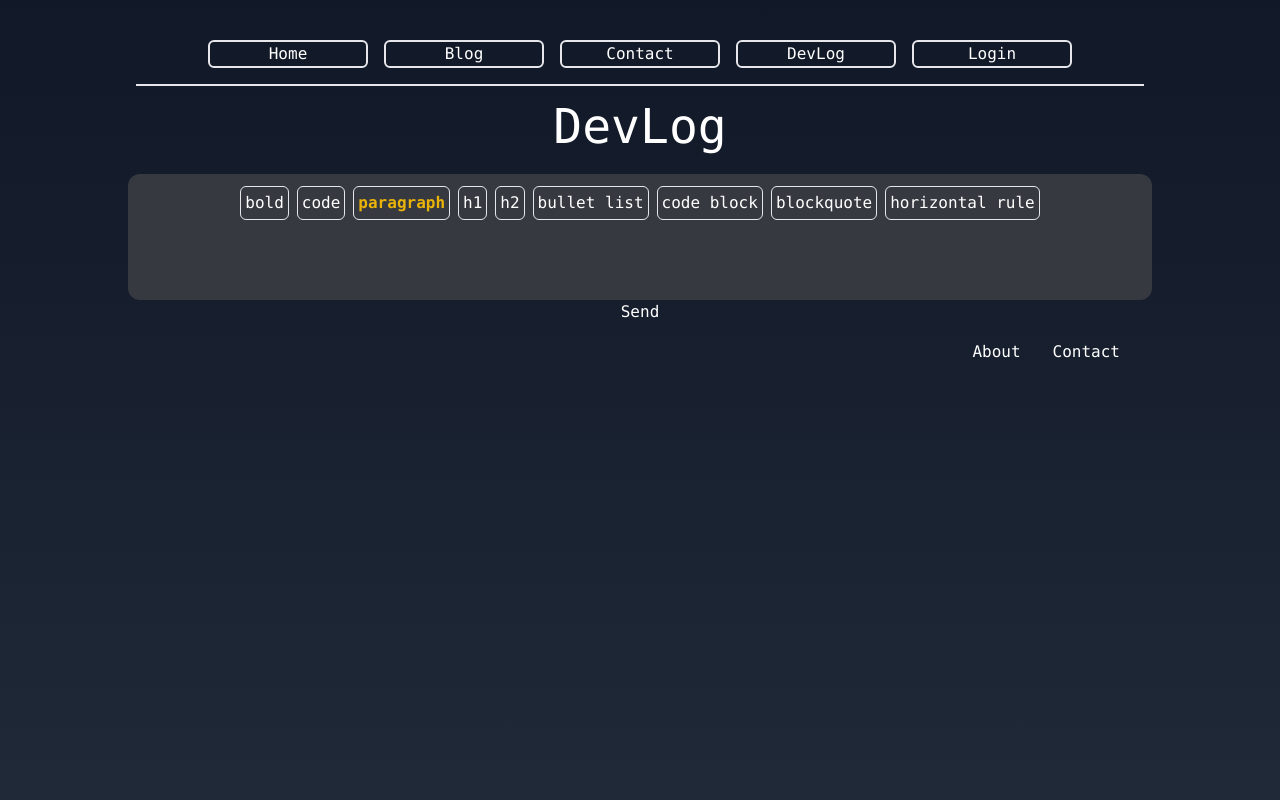
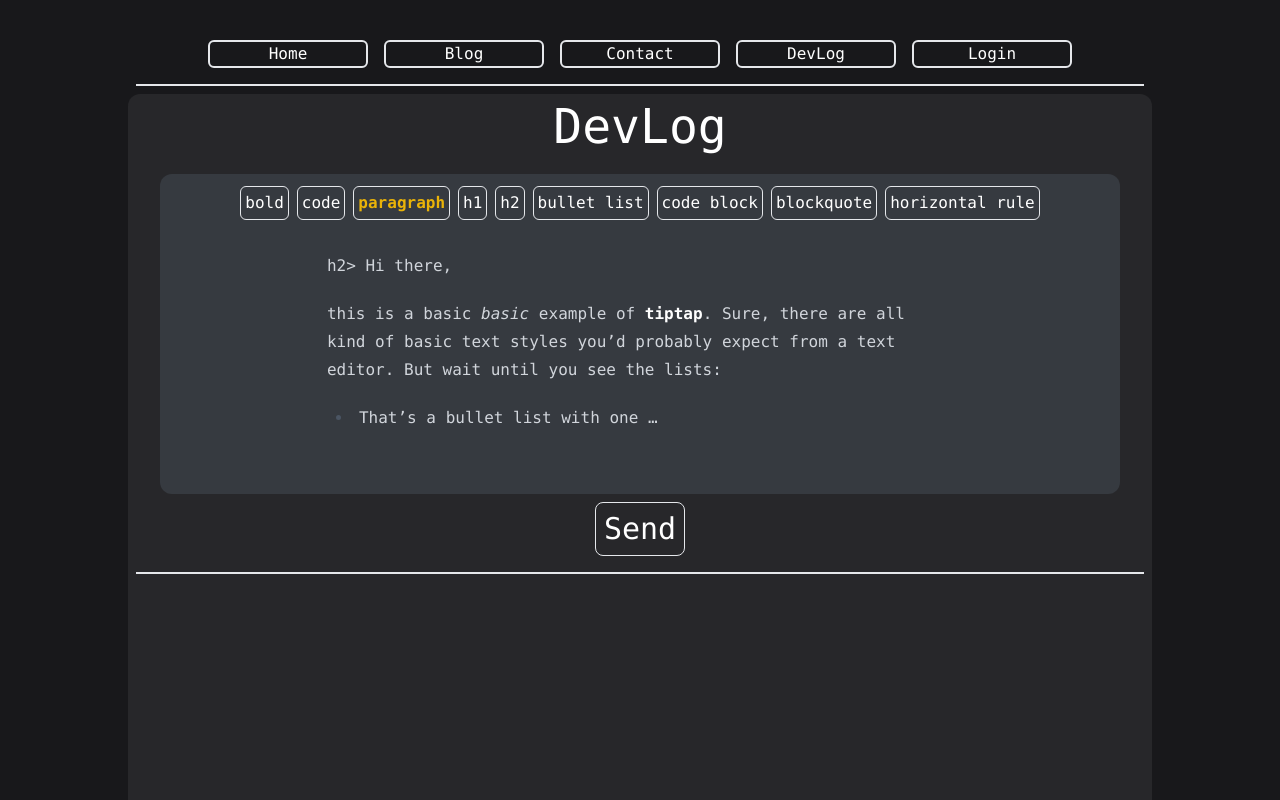
Before and after one commit to OilStein/tech-death-website, a Next.js app: page /devlog in a window 1280 px wide. Shown: the top 800 px of the page. Built offline with nearby package versions, Linux system fonts and the light colour scheme; no server answers.

Commit message:
Applied button to hide devlog form

```diff
--- a/components/DevLog/DevForm.tsx
+++ b/components/DevLog/DevForm.tsx
@@ -11,9 +11,9 @@ const DevForm = () => {
   }
 
   return (
-    <div>
+    <div className="border-b-2 pb-4 mb-4 mx-2">
       <Tiptap state={setText}></Tiptap>
-      <button value={text} onClick={handleSubmit}>Send</button>
+      <button value={text} onClick={handleSubmit} className='text-3xl border rounded-lg p-2 mt-2 hover:text-yellow-600'>Send</button>
     </div>
   )
 }
--- a/components/DevLog/DevLog.tsx
+++ b/components/DevLog/DevLog.tsx
@@ -6,14 +6,14 @@ const DevLog = () => {
   const [form, showForm] = useState(true)
 
   return (
-    <div>
+    <div className="container bg-zinc-800 rounded-xl h-screen">
       <button onClick={() => form ? showForm(false) : showForm(true)} >
         <h1 className="text-5xl pt-2 hover:text-yellow-600">DevLog</h1>
       </button>
-      <div>
-        {form ? <DevForm/> : <></> }
-        <DevPost/>
-      </div>
+
+      {form ? <DevForm/> : <></> }
+      <DevPost/>
+
     </div>
   )
 }
--- a/components/DevLog/DevPost.tsx
+++ b/components/DevLog/DevPost.tsx
@@ -1,6 +1,6 @@
 const DevPost = () => {
   return (
-    <div>
+    <div className="">
 
     </div>
   )
--- a/components/Footer.tsx
+++ b/components/Footer.tsx
@@ -3,8 +3,8 @@ import Link from "next/link"
 
 const Footer: NextComponentType = () => {
   return (
-    <footer className="mt-2 p-2 mr-6 bottom-0">
-      <div className="flex justify-end space-x-4">
+    <footer className="mt-4 p-4 bottom-0 border-t-2">
+      <div className="flex justify-end space-x-4 mr-6">
         <div className="mr-4">
           <Link href="/about"><a className="hover:underline hover:text-yellow-500">About</a></Link>
         </div>
--- a/components/Layout.tsx
+++ b/components/Layout.tsx
@@ -4,10 +4,10 @@ import Footer from "./Footer"
 
 const Layout: NextComponentType = ({children}) => {
   return (
-    <div className=" text-white font-mono bg-gradient-to-b from-gray-900 to-gray-800 h-screen w-screen">
+    <div className=" text-white font-mono bg-zinc-900">
       <div className="container mx-auto text-center max-w-5xl pt-6">
         <Nav/>
-          <main>{children}</main>
+          <main className="">{children}</main>
         <Footer/>
       </div>
     </div>
--- a/components/TipTap/TipTap.tsx
+++ b/components/TipTap/TipTap.tsx
@@ -7,16 +7,50 @@ const TipTap = ({state}: any) => {
     extensions: [
       StarterKit,
     ],
-    content: ``,
+    content: `
+    h2>
+      Hi there,
+    </h2>
+    <p>
+      this is a basic <em>basic</em> example of <strong>tiptap</strong>. Sure, there are all kind of basic text styles you’d probably expect from a text editor. But wait until you see the lists:
+    </p>
+    <ul>
+      <li>
+        That’s a bullet list with one …
+      </li>
+      <li>
+        … or two list items.
+      </li>
+    </ul>
+    <p>
+      Isn’t that great? And all of that is editable. But wait, there’s more. Let’s try a code block:
+    </p>
+<pre><code class="language-css">body {
+  display: none;
+}</code></pre>
+    <p>
+      I know, I know, this is impressive. It’s only the tip of the iceberg though. Give it a try and click a little bit around. Don’t forget to check the other examples too.
+    </p>
+    <blockquote>
+      Wow, that’s amazing. Good work, boy! 👏
+      <br />
+      — Mom
+    </blockquote>
+    `,
     onUpdate: ({editor}) => {
       state(editor.getJSON())
+    },
+    editorProps: {
+      attributes: {
+        class: 'overflow-auto h-56 focus:outline-none'
+      }
     }
   })
 
   return (
-    <div className='bg-[#363a40] rounded-xl'>
+    <div className='bg-[#363a40] rounded-xl h-80 mx-6'>
       <MenuBar editor={editor}/>
-      <EditorContent editor={editor} className="prose prose-invert mx-auto text-left overflow-auto" />
+      <EditorContent editor={editor} className="prose prose-invert mx-auto text-left min-h-[56]" />
     </div>
   )
 }
```
